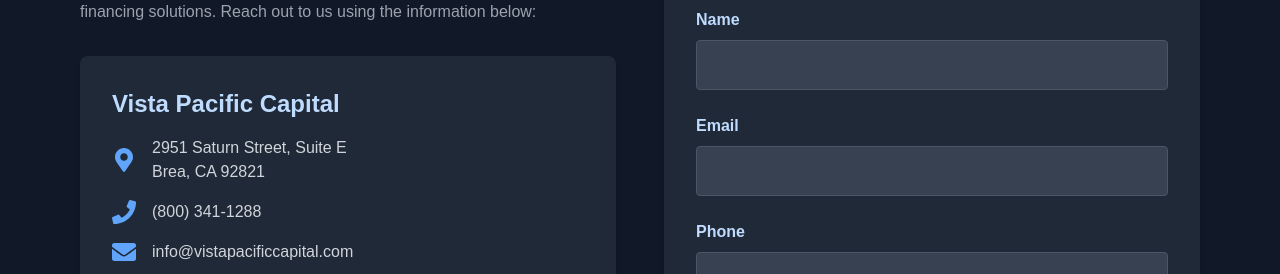
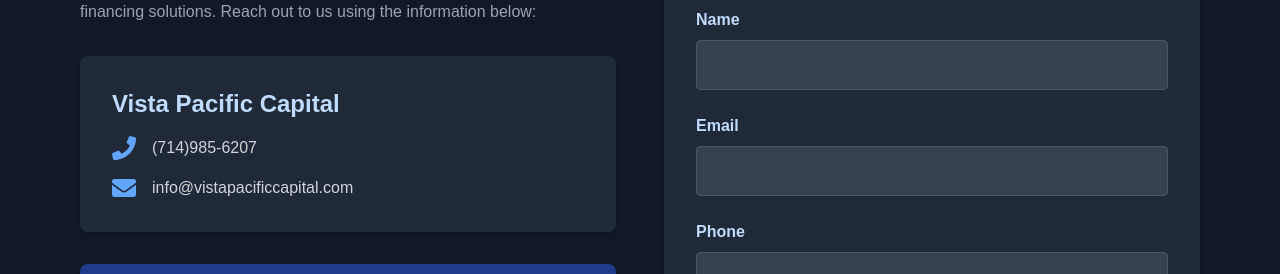
Before and after one commit to mgkram4/Vista-Pacific-Capital, a Next.js app: page /contact in a window 1280 px wide. Shown: the part 660-934 px from the top of the page. Built offline with nearby package versions, Linux system fonts and the light colour scheme.

Commit message:
disable map/number change

```diff
--- a/app/contact/page.tsx
+++ b/app/contact/page.tsx
@@ -2,7 +2,7 @@
 "use client"
 
 import { motion } from 'framer-motion';
-import { FaEnvelope, FaMapMarkerAlt, FaPhone } from 'react-icons/fa';
+import { FaEnvelope, FaPhone } from 'react-icons/fa';
 import { GiReceiveMoney } from 'react-icons/gi';
 
 export default function Contact() {
@@ -51,13 +51,13 @@
 
             <div className="bg-gray-800 p-8 rounded-lg shadow-md mb-8">
               <h3 className="text-2xl font-semibold mb-4 text-blue-200">Vista Pacific Capital</h3>
-              <div className="flex items-center mb-4">
-                <FaMapMarkerAlt className="text-blue-400 mr-4 text-2xl" />
-                <p className="text-gray-300">2951 Saturn Street, Suite E<br />Brea, CA 92821</p>
-              </div>
+              {/* <div className="flex items-center mb-4"> */}
+                {/* <FaMapMarkerAlt className="text-blue-400 mr-4 text-2xl" /> */}
+                {/* <p className="text-gray-300">2951 Saturn Street, Suite E<br />Brea, CA 92821</p> */}
+              {/* </div> */}
               <div className="flex items-center mb-4">
                 <FaPhone className="text-blue-400 mr-4 text-2xl" />
-                <p className="text-gray-300">(800) 341-1288</p>
+                <p className="text-gray-300">(714)985-6207</p>
               </div>
               <div className="flex items-center">
                 <FaEnvelope className="text-blue-400 mr-4 text-2xl" />
@@ -115,7 +115,7 @@
       </section>
 
       {/* Map Section */}
-      <section className="w-full py-24 px-4 bg-gray-800">
+      {/* <section className="w-full py-24 px-4 bg-gray-800">
         <div className="max-w-6xl mx-auto">
           <motion.h2
             className="text-4xl font-bold mb-8 text-center text-blue-300"
@@ -138,7 +138,7 @@
             ></iframe>
           </div>
         </div>
-      </section>
+      </section> */}
     </div>
   );
 }
```
